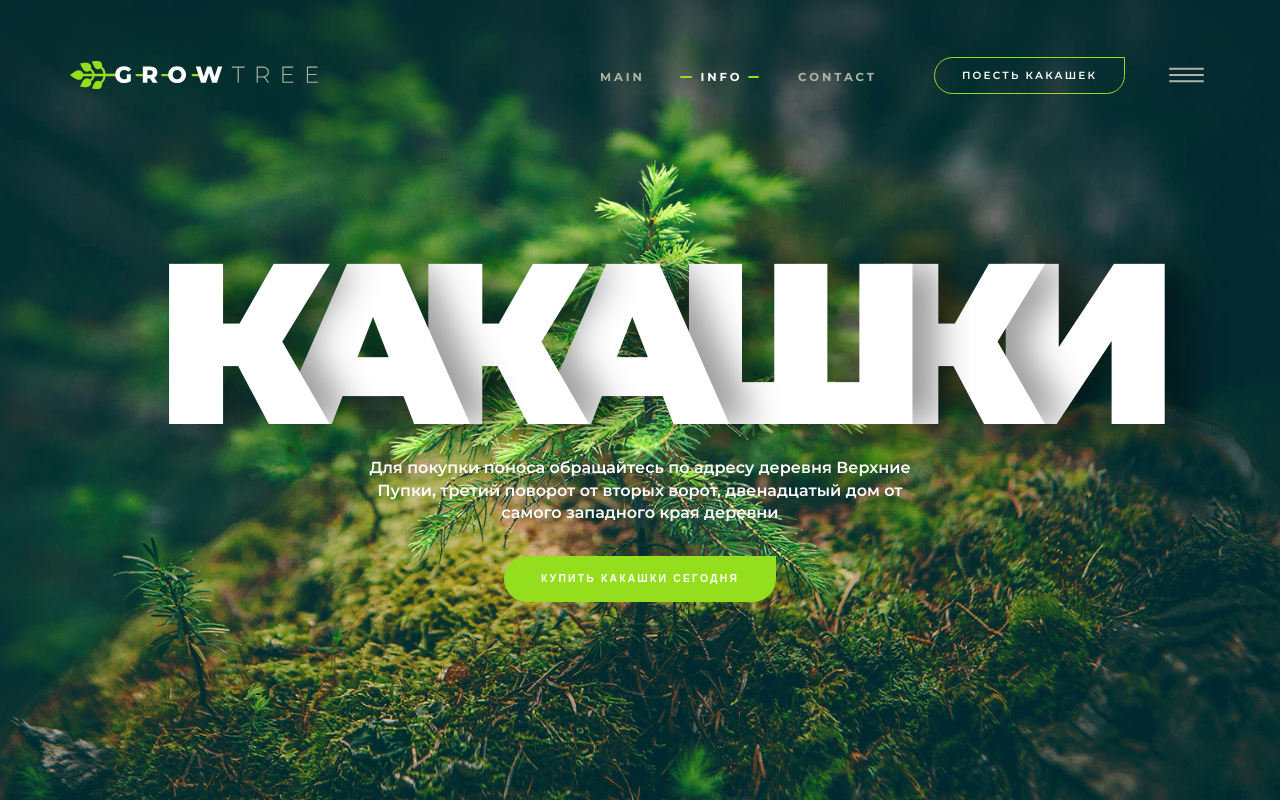
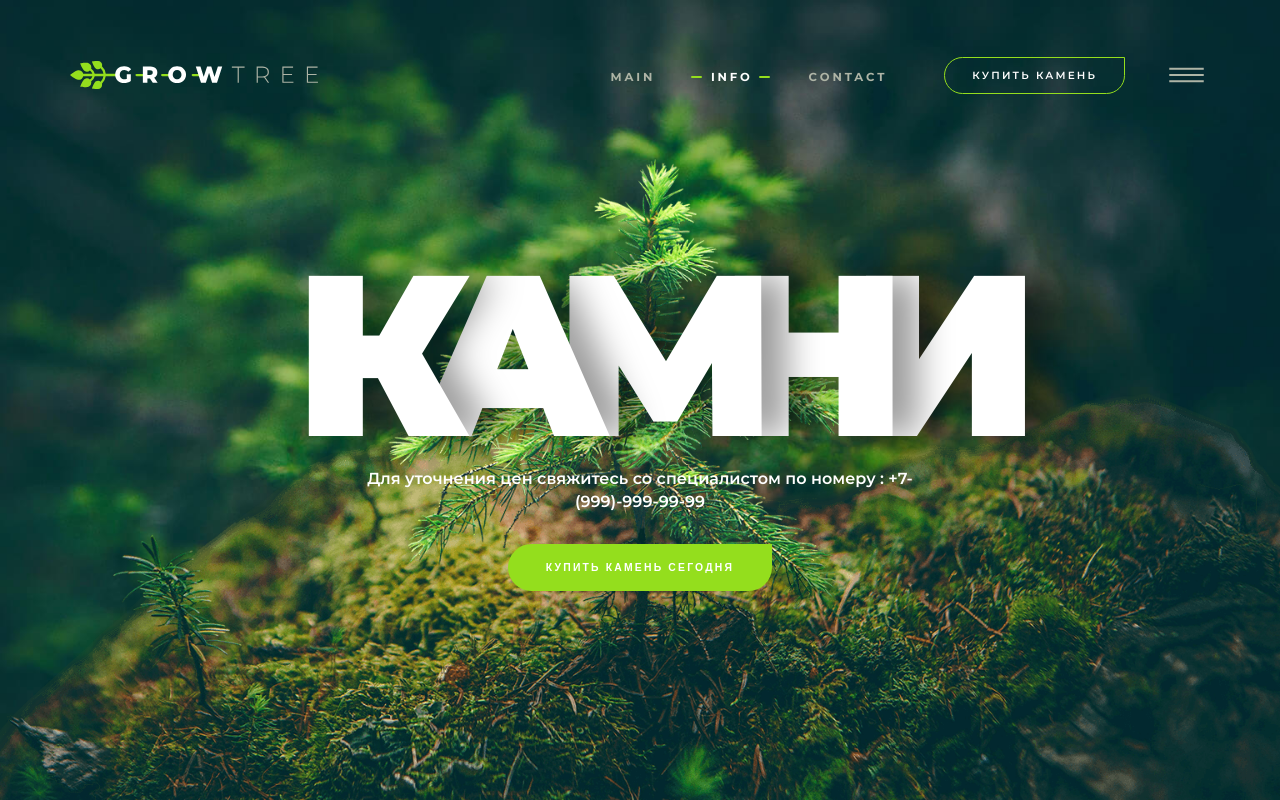
Before and after one commit to platoon1/nature, a plain HTML site: page index.html in a window 1280 px wide. Drawn offline with Linux system fonts and the light colour scheme.

Commit message:
Update index.html

```diff
--- a/index.html
+++ b/index.html
@@ -3,7 +3,7 @@
 <head>
     <meta charset="UTF-8">
     <meta name="viewport" content="width=device-width, initial-scale=1.0">
-    <title>Document</title>
+    <title>Камень</title>
 
     <link rel="stylesheet" href="libs/btn/anim-menu-btn.css">
     <script src="libs/btn/anim-menu-btn.min.js" defer></script>
@@ -36,7 +36,7 @@
                                     <li><a href="#">Contact</a></li>
                                 </ul>
                             </nav>
-                            <a href="#" class="button button--top">Поесть какашек</a>
+                            <a href="#" class="button button--top">Купить камень</a>
                         </div>
 
                         <div class="col col--center">
@@ -54,32 +54,29 @@
 
                 <div class="header-content">
                     <div class="header-content__slide active">
-                        <h1 class="letters">КАКАШКИ</h1>
+                        <h1 class="letters">КАМНИ</h1>
                         <div class="header-content__info">
-                            <p>Для покупки поноса обращайтесь по адресу деревня Верхние Пупки, третий поворот от вторых ворот, двенадцатый дом
-                                от самого западного края деревни
+                            <p>Для уточнения цен свяжитесь со специалистом по номеру : +7-(999)-999-99-99
                             </p><br>
-                            <button class="button button--main">Купить какашки сегодня</button>
+                            <button class="button button--main">Купить камень сегодня</button>
                         </div>
                     </div>
 
                     <div class="header-content__slide">
-                        <h1 class="letters">ПОНОС</h1>
+                        <h1 class="letters">КАМУШКИ</h1>
                         <div class="header-content__info">
-                            <p>Для покупки поноса обращайтесь по адресу деревня Верхние Пупки, третий поворот
-                                 от вторых ворот, двенадцатый дом от самого западного края деревни
+                            <p>Для уточнения цен свяжитесь со специалистом по номеру : +7-(999)-999-99-99
                             </p><br>
-                            <button class="button button--main">Купить понос сейчас</button>
+                            <button class="button button--main">Купить камень сейчас</button>
                         </div>
                     </div>
 
                     <div class="header-content__slide">
-                        <h1 class="letters">ФУУУУУ</h1>
+                        <h1 class="letters">КАМНИ</h1>
                         <div class="header-content__info">
-                            <p>Для покупки поноса обращайтесь по адресу деревня Верхние Пупки, третий поворот
-                                 от вторых ворот, двенадцатый дом от самого западного края деревни
+                            <p>Для уточнения цен свяжитесь со специалистом по номеру : +7-(999)-999-99-99
                             </p><br>
-                            <button class="button button--main">Купить понос срочно (много)</button>
+                            <button class="button button--main">Купить камень срочно (много)</button>
                         </div>
                     </div>
                 </div>
```
